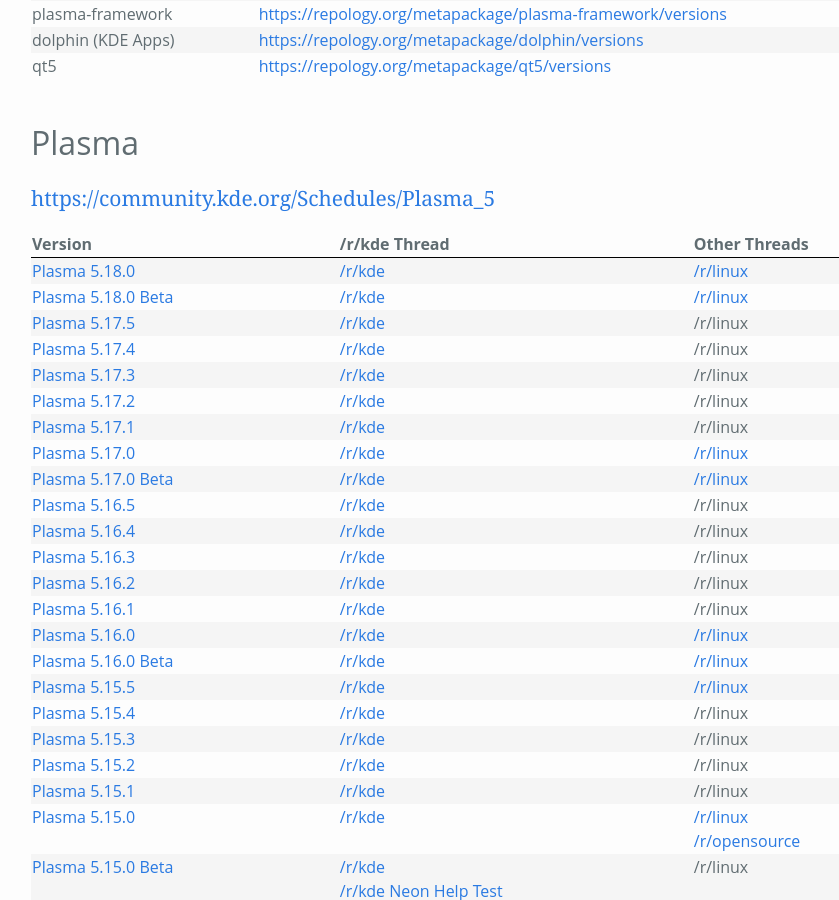
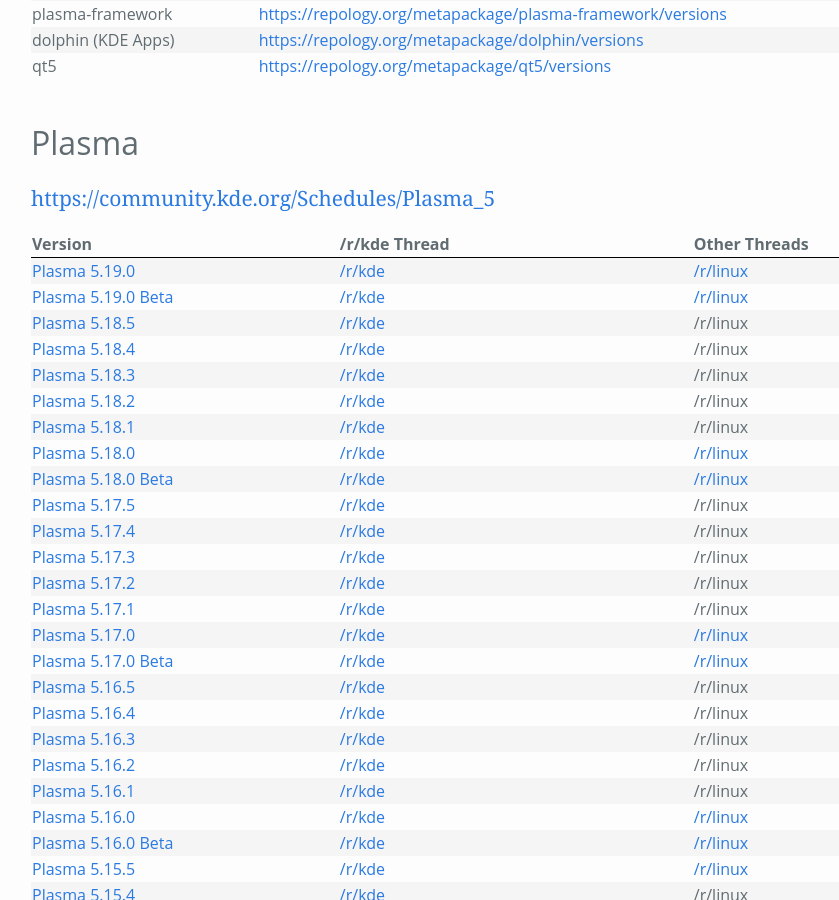
Before and after one commit to Zren/zren.github.io, a Jekyll site: the page built from kde_versions.md, in a window 1280 px wide and 900 px high, scrolled down 361 px. Shown: the whole window, without its empty margins (127-966 px from the left). Built offline with Jekyll 4.4.1, drawn with Linux system fonts in a browser that asks for light colours.

Commit message:
Link to 5.18.x and 5.19.0 beta and release.

```diff
--- a/kde_versions.md
+++ b/kde_versions.md
@@ -77,6 +77,41 @@
     </tr>
   </thead>
   <tbody>
+    <tr>
+      <td><a href="https://kde.org/announcements/plasma-5.19.0">Plasma 5.19.0</a></td>
+      <td><a href="https://www.reddit.com/r/kde/comments/gzli5g/kde_plasma_519_is_out_and_it_is_sleeker_and_more/">/r/kde</a></td>
+      <td><a href="https://www.reddit.com/r/linux/comments/gzlj42/kde_plasma_519_is_out_and_comes_with_photographic/">/r/linux</a></td>
+    </tr>
+    <tr>
+      <td><a href="https://kde.org/announcements/plasma-5.18.90">Plasma 5.19.0 Beta</a></td>
+      <td><a href="https://www.reddit.com/r/kde/comments/gjner3/plasma_519_beta_consistency_control_and_usability/">/r/kde</a></td>
+      <td><a href="https://www.reddit.com/r/linux/comments/gjns42/plasma_519_beta_consistency_control_and_usability/">/r/linux</a></td>
+    </tr>
+    <tr>
+      <td><a href="https://kde.org/announcements/plasma-5.18.5">Plasma 5.18.5</a></td>
+      <td><a href="https://www.reddit.com/r/kde/comments/ge69jt/kde_plasma_5185_bugfix_release_for_may/">/r/kde</a></td>
+      <td><a>/r/linux</a></td>
+    </tr>
+    <tr>
+      <td><a href="https://kde.org/announcements/plasma-5.18.4">Plasma 5.18.4</a></td>
+      <td><a href="https://www.reddit.com/r/kde/comments/fsho5d/kde_plasma_5184_bugfix_release_for_march/">/r/kde</a></td>
+      <td><a>/r/linux</a></td>
+    </tr>
+    <tr>
+      <td><a href="https://kde.org/announcements/plasma-5.18.3">Plasma 5.18.3</a></td>
+      <td><a href="https://www.reddit.com/r/kde/comments/fggckj/kde_plasma_5183_bugfix_release_for_march/">/r/kde</a></td>
+      <td><a>/r/linux</a></td>
+    </tr>
+    <tr>
+      <td><a href="https://kde.org/announcements/plasma-5.18.2">Plasma 5.18.2</a></td>
+      <td><a href="https://www.reddit.com/r/kde/comments/f9gg4v/kde_plasma_5182_bugfix_release_for_february/">/r/kde</a></td>
+      <td><a>/r/linux</a></td>
+    </tr>
+    <tr>
+      <td><a href="https://kde.org/announcements/plasma-5.18.1">Plasma 5.18.1</a></td>
+      <td><a href="https://www.reddit.com/r/kde/comments/f608f1/kde_releases_plasma_5181_update/">/r/kde</a></td>
+      <td><a>/r/linux</a></td>
+    </tr>
     <tr>
       <td><a href="https://kde.org/announcements/plasma-5.18.0.php">Plasma 5.18.0</a></td>
       <td><a href="https://www.reddit.com/r/kde/comments/f27ibv/plasma_518_is_out_easier_system_settings/">/r/kde</a></td>
```
